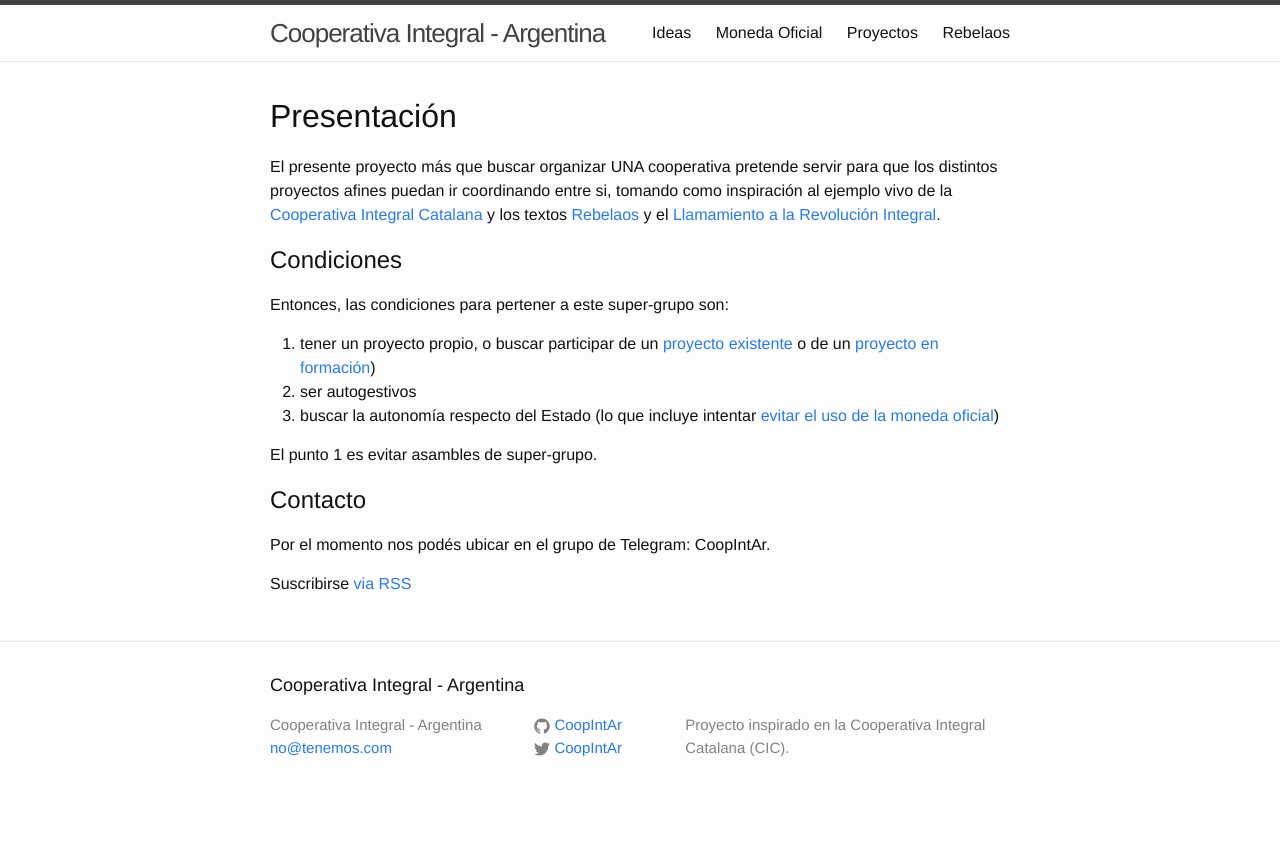
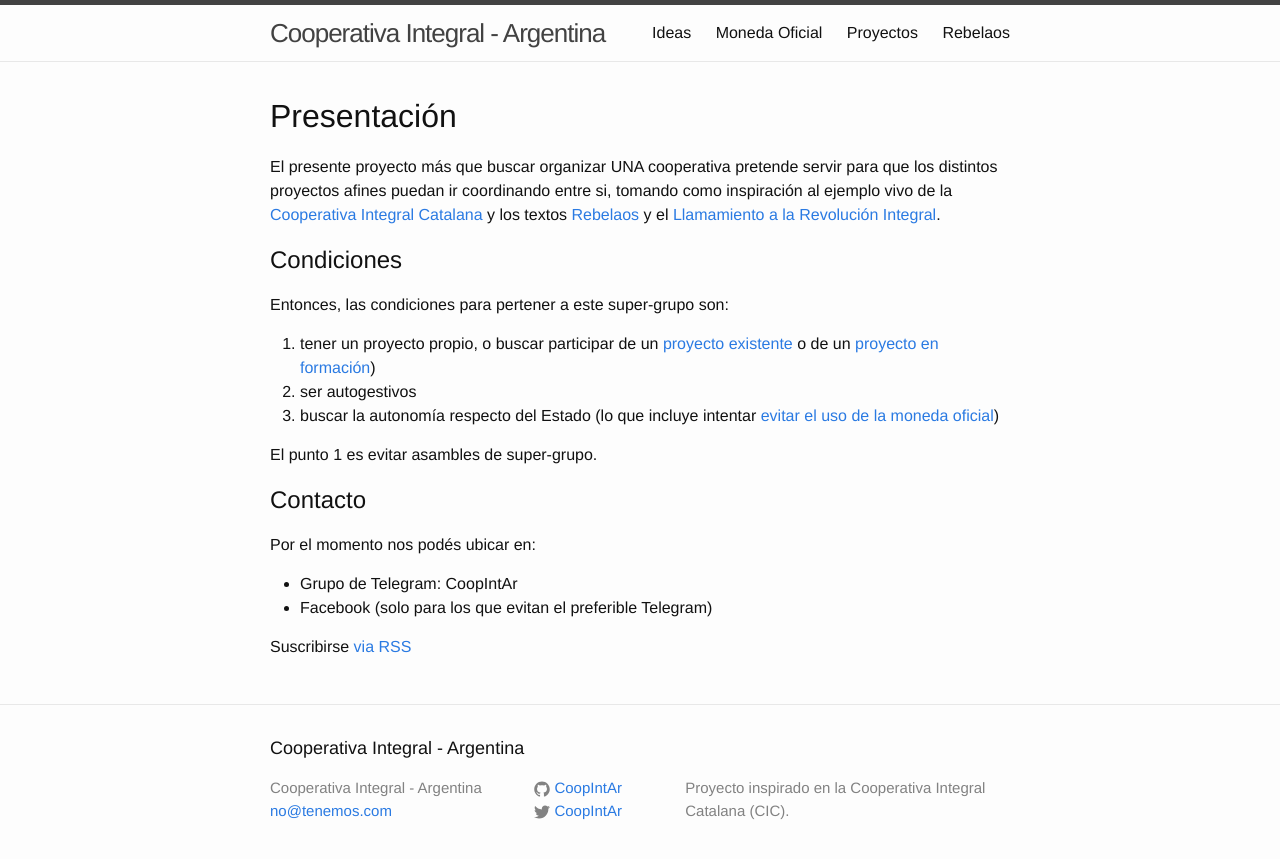
Before and after one commit to CoopIntAr/coopintar.github.io, a Jekyll site: the page built from index.html, in a window 1280 px wide. Shown: the top 859 px of the page. Built offline with Jekyll 4.4.1, drawn with Linux system fonts in a browser that asks for light colours.

Commit message:
Facebook, cosas a definir

```diff
--- a/index.html
+++ b/index.html
@@ -27,7 +27,11 @@ layout: default
    <p>El punto 1 es evitar asambles de super-grupo.</p>
 
    <h2>Contacto</h2>
-   <p>Por el momento nos pod&eacute;s ubicar en el grupo de Telegram: CoopIntAr.</p>
+   <p>Por el momento nos pod&eacute;s ubicar en:</p>
+   <ul>
+       <li>Grupo de Telegram: CoopIntAr</li>
+       <li>Facebook (solo para los que evitan el preferible Telegram)</li>
+   </ul>
 
 
   <!--<ul class="post-list">
```
Also changed, not shown: ideas.md (+4 -0 lines).
